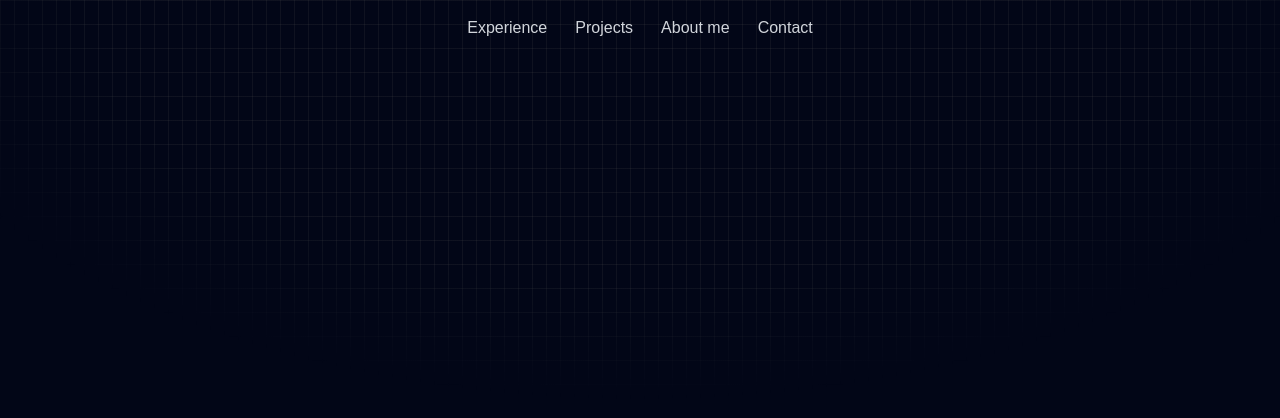
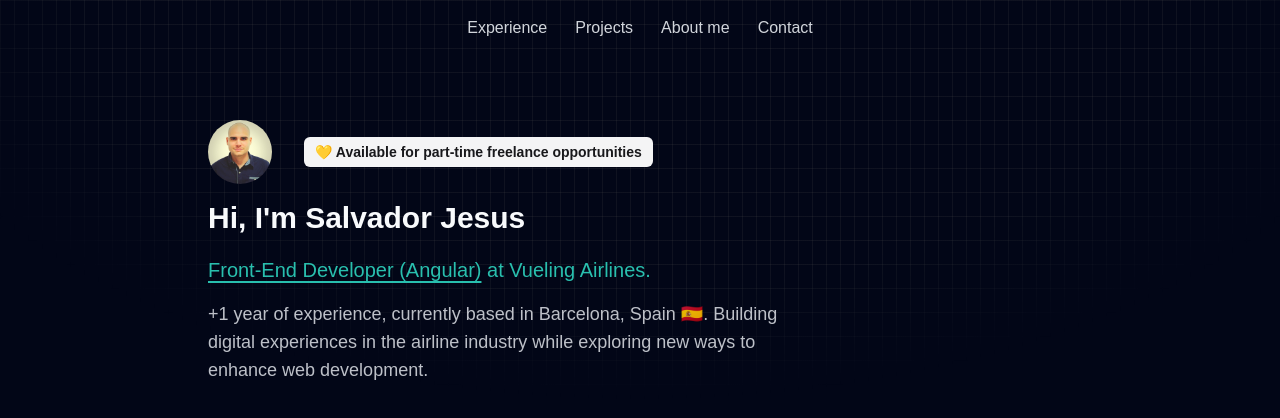
Before and after one commit to jsalvadev/jsalvadev.github.io, an Astro site: page / in a window 1280 px wide. Built offline with nearby package versions, Linux system fonts and the light colour scheme; Astro itself is replaced by a stand-in of ours.

Commit message:
feat: add Hero section

```diff
--- a/package.json
+++ b/package.json
@@ -14,6 +14,7 @@
     "@astrojs/react": "^4.1.2",
     "@astrojs/tailwind": "^5.1.4",
     "@fontsource-variable/inter": "^5.1.1",
+    "@radix-ui/react-avatar": "^1.1.2",
     "@types/react": "^19.0.2",
     "@types/react-dom": "^19.0.2",
     "astro": "^5.1.1",
--- /dev/null
+++ b/src/components/Hero.astro
@@ -0,0 +1,29 @@
+---
+import AvatarComponent from './react/AvatarComponent';
+import BadgeComponent from './react/BadgeComponent';
+import SectionContainer from './SectionContainer.astro';
+---
+
+<SectionContainer>
+  <div class="flex space-x-8">
+    <AvatarComponent client:load />
+    <div class="flex flex-col items-center justify-center">
+      <BadgeComponent client:load />
+    </div>
+  </div>
+
+  <div class="mt-4">
+    <p class="text-3xl font-bold">Hi, I'm Salvador Jesus</p>
+    <p class="text-xl mt-5">
+      <span class="text-teal-400/90">
+        <span class="underline underline-offset-4">Front-End Developer (Angular)</span>
+        at Vueling Airlines.
+      </span>
+    </p>
+
+    <p class="text-lg mt-4 text-gray-300/90 text-pretty max-w-[600px]">
+      +1 year of experience, currently based in Barcelona, Spain 🇪🇸. Building digital experiences in the airline
+      industry while exploring new ways to enhance web development.
+    </p>
+  </div>
+</SectionContainer>
--- /dev/null
+++ b/src/components/SectionContainer.astro
@@ -0,0 +1,3 @@
+<div class="mt-20">
+  <slot />
+</div>
--- /dev/null
+++ b/src/components/react/AvatarComponent.tsx
@@ -0,0 +1,14 @@
+import { Avatar, AvatarImage, AvatarFallback } from '@/components/ui/avatar';
+import salvadorImage from '@/assets/salvadorjesus.jpg';
+
+export default function AvatarComponent() {
+  return (
+    <Avatar className="size-16">
+      <AvatarImage
+        src={salvadorImage.src}
+        alt="Salvador Jesus - Portfolio"
+      />
+      <AvatarFallback>SJ</AvatarFallback>
+    </Avatar>
+  );
+}
--- /dev/null
+++ b/src/components/react/BadgeComponent.tsx
@@ -0,0 +1,12 @@
+import { Badge } from '@/components/ui/badge';
+
+export default function BadgeComponent() {
+  return (
+    <Badge
+      variant="secondary"
+      className="py-1 text-sm"
+    >
+      💛 Available for part-time freelance opportunities
+    </Badge>
+  );
+}
--- /dev/null
+++ b/src/components/ui/avatar.tsx
@@ -0,0 +1,42 @@
+import * as React from 'react';
+import * as AvatarPrimitive from '@radix-ui/react-avatar';
+
+import { cn } from '@/lib/utils';
+
+const Avatar = React.forwardRef<
+  React.ElementRef<typeof AvatarPrimitive.Root>,
+  React.ComponentPropsWithoutRef<typeof AvatarPrimitive.Root>
+>(({ className, ...props }, ref) => (
+  <AvatarPrimitive.Root
+    ref={ref}
+    className={cn('relative flex h-10 w-10 shrink-0 overflow-hidden rounded-full', className)}
+    {...props}
+  />
+));
+Avatar.displayName = AvatarPrimitive.Root.displayName;
+
+const AvatarImage = React.forwardRef<
+  React.ElementRef<typeof AvatarPrimitive.Image>,
+  React.ComponentPropsWithoutRef<typeof AvatarPrimitive.Image>
+>(({ className, ...props }, ref) => (
+  <AvatarPrimitive.Image
+    ref={ref}
+    className={cn('aspect-square h-full w-full', className)}
+    {...props}
+  />
+));
+AvatarImage.displayName = AvatarPrimitive.Image.displayName;
+
+const AvatarFallback = React.forwardRef<
+  React.ElementRef<typeof AvatarPrimitive.Fallback>,
+  React.ComponentPropsWithoutRef<typeof AvatarPrimitive.Fallback>
+>(({ className, ...props }, ref) => (
+  <AvatarPrimitive.Fallback
+    ref={ref}
+    className={cn('flex h-full w-full items-center justify-center rounded-full bg-muted', className)}
+    {...props}
+  />
+));
+AvatarFallback.displayName = AvatarPrimitive.Fallback.displayName;
+
+export { Avatar, AvatarImage, AvatarFallback };
--- /dev/null
+++ b/src/components/ui/badge.tsx
@@ -0,0 +1,35 @@
+import * as React from 'react';
+import { cva, type VariantProps } from 'class-variance-authority';
+
+import { cn } from '@/lib/utils';
+
+const badgeVariants = cva(
+  'inline-flex items-center rounded-md border px-2.5 py-0.5 text-xs font-semibold transition-colors focus:outline-none focus:ring-2 focus:ring-ring focus:ring-offset-2',
+  {
+    variants: {
+      variant: {
+        default: 'border-transparent bg-primary text-primary-foreground shadow hover:bg-primary/80',
+        secondary: 'border-transparent bg-secondary text-secondary-foreground hover:bg-secondary/80',
+        destructive: 'border-transparent bg-destructive text-destructive-foreground shadow hover:bg-destructive/80',
+        outline: 'text-foreground',
+        custom: 'text-white'
+      }
+    },
+    defaultVariants: {
+      variant: 'default'
+    }
+  }
+);
+
+export interface BadgeProps extends React.HTMLAttributes<HTMLDivElement>, VariantProps<typeof badgeVariants> {}
+
+function Badge({ className, variant, ...props }: BadgeProps) {
+  return (
+    <div
+      className={cn(badgeVariants({ variant }), className)}
+      {...props}
+    />
+  );
+}
+
+export { Badge, badgeVariants };
--- a/src/layouts/Layout.astro
+++ b/src/layouts/Layout.astro
@@ -1,6 +1,6 @@
 ---
 import Header from '@/components/Header.astro';
-import ContainerMain from '@/components/ContainerMain.astro';
+import MainContainer from '@/components/MainContainer.astro';
 import '@fontsource-variable/inter';
 ---
 
@@ -31,12 +31,12 @@ import '@fontsource-variable/inter';
       </div>
     </div>
 
-    <ContainerMain>
+    <MainContainer>
       <Header />
       <main class="">
         <slot />
       </main>
-    </ContainerMain>
+    </MainContainer>
   </body>
 </html>
 
--- a/src/pages/index.astro
+++ b/src/pages/index.astro
@@ -1,9 +1,9 @@
 ---
 import '@/styles/globals.css';
 import Layout from '../layouts/Layout.astro';
-
-// Welcome to Astro! Wondering what to do next? Check out the Astro documentation at https://docs.astro.build
-// Don't want to use any of this? Delete everything in this file, the `assets`, `components`, and `layouts` directories, and start fresh.
+import Hero from '@/components/Hero.astro';
 ---
 
-<Layout />
+<Layout>
+  <Hero />
+</Layout>
```
Also changed, not shown: pnpm-lock.yaml, src/assets/astro.svg (deleted), src/assets/background.svg (deleted), src/assets/salvadorjesus.jpg (added), src/components/MainContainer.astro (renamed from src/components/ContainerMain.astro).
